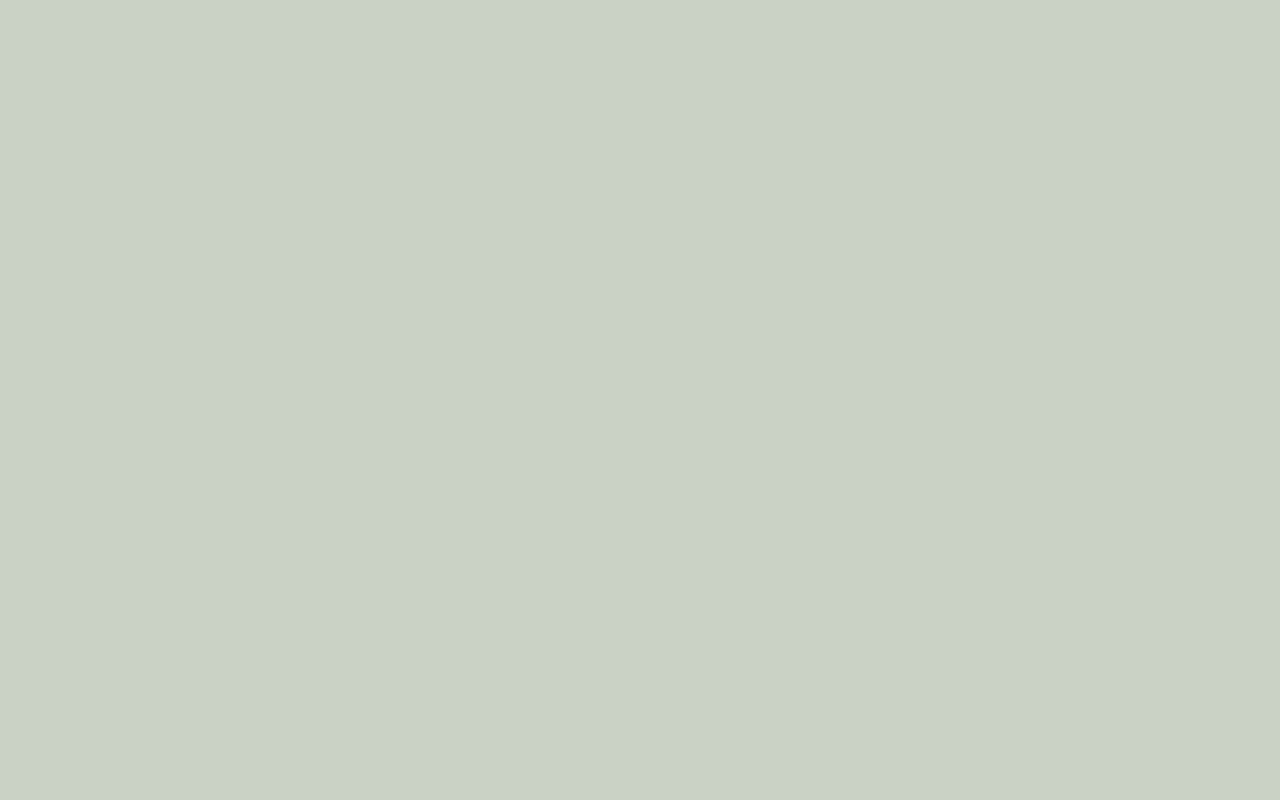
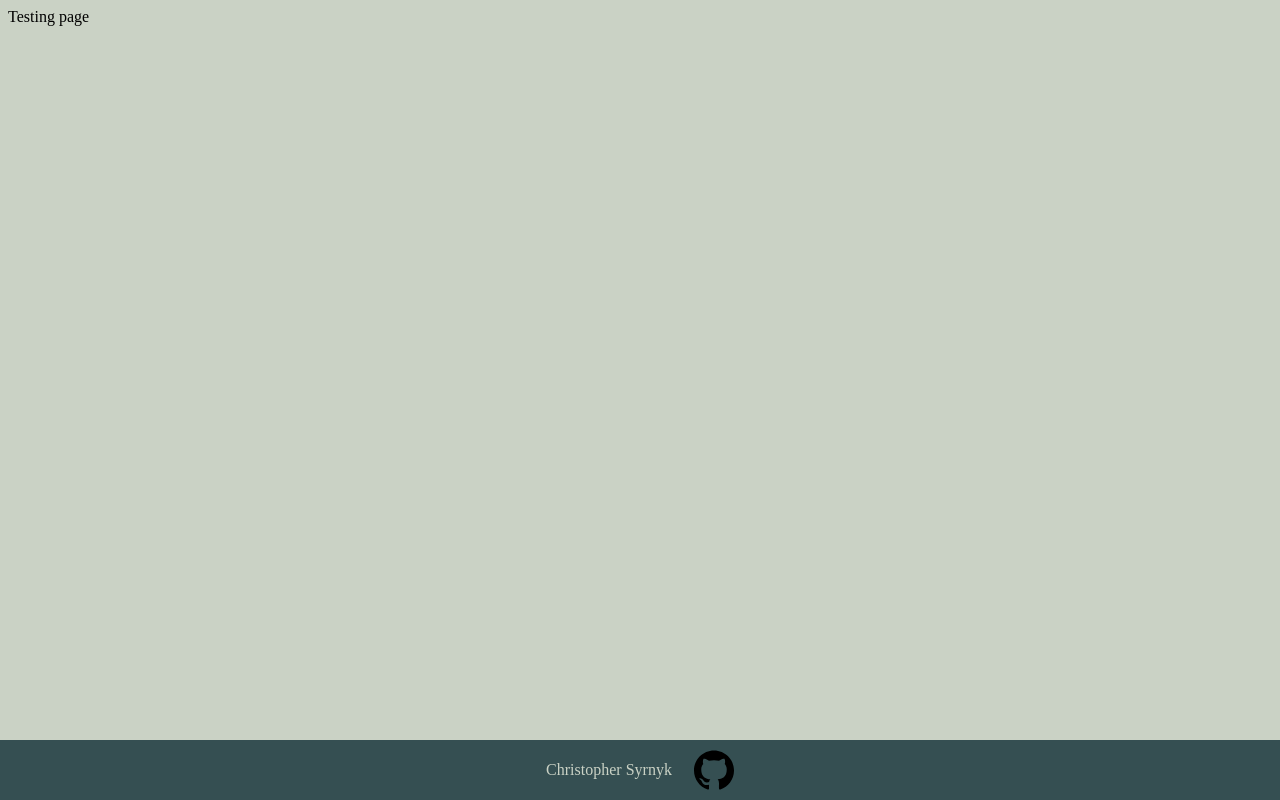
Before and after one commit to ChrisSyrnyk/blog-user-frontend, a React (Create React App) app: page /test in a window 1280 px wide. Before the commit this address had no page. Built offline with nearby package versions, Linux system fonts and the light colour scheme.

Commit message:
added test page

```diff
--- a/src/RouteSwitch.js
+++ b/src/RouteSwitch.js
@@ -1,6 +1,7 @@
 import { BrowserRouter, Routes, Route } from "react-router-dom";
 import App from "./App";
 import BlogPost from "./pages/BlogPost";
+import Test from "./pages/Test"
 
 
 const RouteSwitch = () => {
@@ -9,6 +10,7 @@ const RouteSwitch = () => {
       <Routes>
         <Route path="/" element={<App />} />
         <Route path="/blog-post/:postid" element={<BlogPost />} />
+        <Route path="/test" element={<Test/>}/>
       </Routes>
     </BrowserRouter>
   );
--- a/src/components/Header.js
+++ b/src/components/Header.js
@@ -34,6 +34,8 @@ const Header = (props) => {
                             onClick={()=>toggleLogin()}
                             >Login</div>
                         </div>
+                        <a
+                        href="/test">test page</a>
                     </div>
                     <Login login = {logintoggle} setLogintoggle = {setLogintoggle} isLoggedIn = {isLoggedIn}/>
                 </>
--- a/src/components/SingleBlog.js
+++ b/src/components/SingleBlog.js
@@ -13,8 +13,8 @@ const SingleBlog = (props) =>{
         fetch('https://heathered-nasal-cappelletti.glitch.me/blogposts/' + blogPostId)
         .then((response) => response.json())
         .then((blogpost) => {
-          setBlogPost(blogpost.blog_post);
-          setComments(blogpost.comments);
+        setBlogPost(blogpost.blog_post);
+        setComments(blogpost.comments);
         })
       }
 
--- /dev/null
+++ b/src/pages/Test.js
@@ -0,0 +1,27 @@
+import { useState } from 'react'
+
+import headerstyles from '../styles/header.css'
+import footerstyles from '../styles/footer.css'
+import bodystyles from '../styles/body.css'
+import generalstyles from '../styles/general.css'
+import blogcardstyles from '../styles/blogcard.css'
+//import { Link } from "react-router-dom";
+
+import Header from '../components/Header';
+import Footer from '../components/Footer';
+import SingleBlog from '../components/SingleBlog';
+
+
+
+const Test = () => {
+
+    return(
+        <>
+            <div>Testing page</div>
+            <Footer/>
+        </>
+    )
+
+};
+
+export default Test;
```
